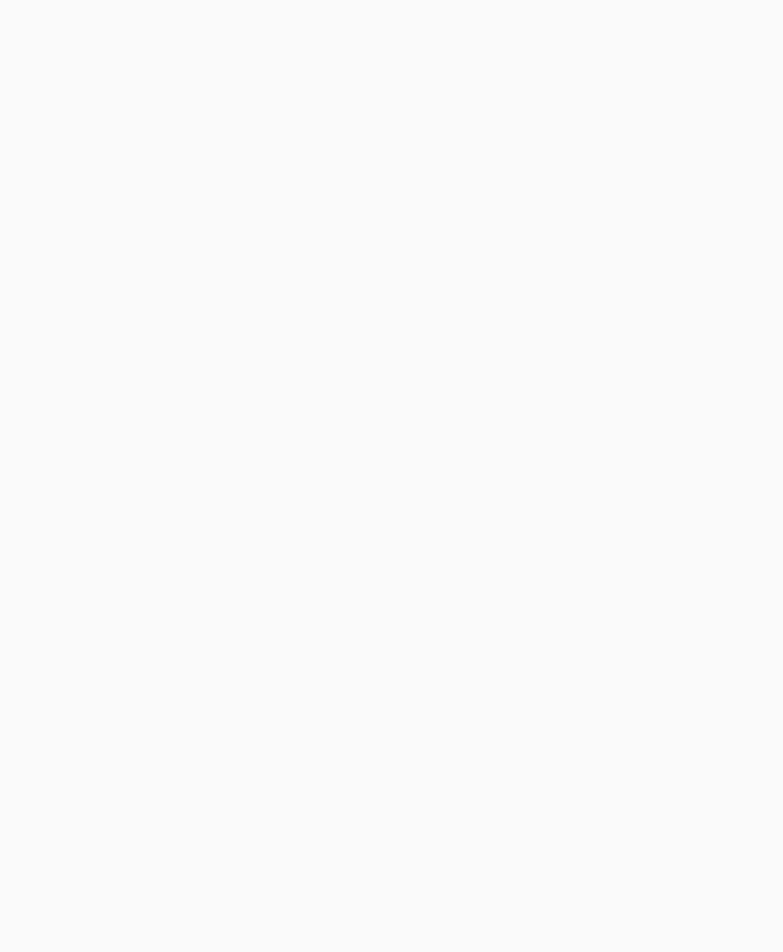
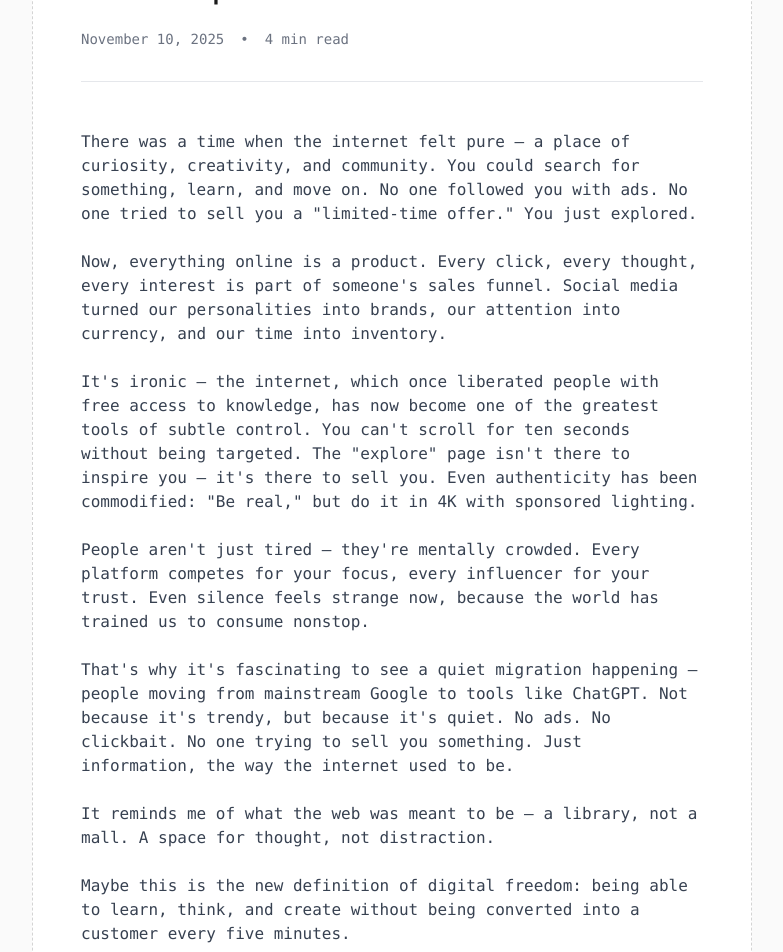
Before and after one commit to Marlvin12/personal, a Next.js app: page /blogs/internet-library-to-marketplace in a window 1280 px wide. Before the commit this address had no page. Shown: the part 300-1252 px from the top of the page, without its empty margins (248-1031 px from the left). Before the commit the page ends 800 px from the top, so only its background shows below. Built offline with nearby package versions, Linux system fonts and the light colour scheme.

Commit message:
Add three new essays: Living More and Loving More, The Internet Used to Be a Library, and Life Is Easy

```diff
--- a/app/blogs/[slug]/page.tsx
+++ b/app/blogs/[slug]/page.tsx
@@ -11,6 +11,54 @@ const essays: Record<
     content: string[]
   }
 > = {
+  'living-more-loving-more': {
+    title: 'Living More and Loving More',
+    date: 'November 10, 2025',
+    readTime: '3 min read',
+    content: [
+      `Somewhere along the way, someone lied.`,
+      `They sold us the wrong dream — that success means screens, schedules, and status. That to matter, we have to constantly do more, own more, post more.`,
+      `But I've been taking time away — long days camping, hiking, sitting under trees, and just breathing. And dang, man… someone really lied.`,
+      `Out there, where there's no Wi-Fi, no notifications, and no pressure to perform, life feels real again. You notice how food tastes better when you're hungry, how laughter feels deeper when you're not rushing, how people — your parents, your friends, even strangers — start to matter again.`,
+      `We've all been tricked into caring about things that don't. Followers, fashion, titles, opinions. We scroll through other people's lives while forgetting to live our own. But the truth is simple: We don't need more stuff. We need more moments. We don't need to be more liked. We need to be more loving.`,
+      `Living more isn't about doing more — it's about being present. Loving more isn't about saying it — it's about showing up.`,
+      `So yeah, someone lied. But we don't have to keep believing it. All we have to do is unplug, step outside, and remember what really matters — to live more, and love more.`,
+    ],
+  },
+  'internet-library-to-marketplace': {
+    title: 'The Internet Used to Be a Library, Now It\'s a Marketplace',
+    date: 'November 10, 2025',
+    readTime: '4 min read',
+    content: [
+      `There was a time when the internet felt pure — a place of curiosity, creativity, and community. You could search for something, learn, and move on. No one followed you with ads. No one tried to sell you a "limited-time offer." You just explored.`,
+      `Now, everything online is a product. Every click, every thought, every interest is part of someone's sales funnel. Social media turned our personalities into brands, our attention into currency, and our time into inventory.`,
+      `It's ironic — the internet, which once liberated people with free access to knowledge, has now become one of the greatest tools of subtle control. You can't scroll for ten seconds without being targeted. The "explore" page isn't there to inspire you — it's there to sell you. Even authenticity has been commodified: "Be real," but do it in 4K with sponsored lighting.`,
+      `People aren't just tired — they're mentally crowded. Every platform competes for your focus, every influencer for your trust. Even silence feels strange now, because the world has trained us to consume nonstop.`,
+      `That's why it's fascinating to see a quiet migration happening — people moving from mainstream Google to tools like ChatGPT. Not because it's trendy, but because it's quiet. No ads. No clickbait. No one trying to sell you something. Just information, the way the internet used to be.`,
+      `It reminds me of what the web was meant to be — a library, not a mall. A space for thought, not distraction.`,
+      `Maybe this is the new definition of digital freedom: being able to learn, think, and create without being converted into a customer every five minutes.`,
+      `The same principle applies to life itself. Freedom — whether in the real world or online — isn't about owning more, it's about filtering less.`,
+      `And maybe, just maybe, the most radical thing left to do is to be unreachable, unbranded, and unbothered — to live and think without selling yourself in the process.`,
+    ],
+  },
+  'life-is-easy': {
+    title: 'Life Is Easy If We Make It That Way',
+    date: 'November 10, 2025',
+    readTime: '6 min read',
+    content: [
+      `I've lived half my life in Zimbabwe and half in the United States, and that contrast has taught me one thing: life is easy if we make it that way.`,
+      `In Zimbabwe, people are happy. They laugh loudly, dance freely, and live slowly. According to mainstream media, they're "poor." But I've realized the world often equates not having with unhappiness, as if peace only exists behind a credit score.`,
+      `My grandparents built their home in one month — mortar bricks molded by my cousins, a few bags of cement, and pure teamwork. No debt. No mortgage. Just family and freedom. Meanwhile, in America, you can build the same house — maybe even better — but you'll spend thirty years paying for it. That's when I understood what true freedom is.`,
+      `Freedom isn't having more than yesterday; it's having enough for today. My grandparents grow their food, raise chickens and cattle, and live without alarm clocks or rent reminders. They are rich — not in money, but in time.`,
+      `When I traveled to Europe, I saw a glimpse of that same rhythm. People would smoke after lunch, sip tea, and spend hours in conversation. They weren't racing life; they were living it. Life is meant to be experienced — not traded away for a house you'll only own for a decade before you die.`,
+      `Growing up, I didn't know about clothing labels. We wore whatever our parents bought — hand-me-downs, second-hand shirts from the open market, my dad's old coat, my brother's jeans that no longer fit him. It wasn't a lack of money; it was a lack of obsession. We didn't measure worth in logos.`,
+      `Then I got my first phone at twenty, and the world changed. Suddenly, I could see what everyone else owned — their Jordans, their cars, their vacations. I began to want what they had, not because I needed it, but because I didn't want to feel less. Just like C.S. Lewis wrote in "The Inner Ring," I was peeling the onion — chasing a place among people who didn't even know I existed.`,
+      `By twenty-two, I realized I was going nowhere. I had to course-correct. So I went back to my roots — to simplicity. Now, I wear plain shirts that cost a dollar, thrifted jeans, and a peaceful conscience. I'm not embarrassed — that's how I was raised. And it's liberating.`,
+      `Because I've learned that: Happiness is peace of mind, not possessions. Freedom is control over your time, not your image. Success is alignment between your values and your actions — not your follower count.`,
+      `In the end, life isn't supposed to be a race. It's supposed to be a rhythm — something you live with intention, not exhaustion.`,
+      `So yes, life is easy — if we make it that way. But it requires unlearning what the world told us to chase, and remembering what our grandparents never forgot: you don't need more to live better; you just need enough.`,
+    ],
+  },
   'success-is-a-numbers-game': {
     title: 'Success Is a Numbers Game — Nothing More',
     date: 'November 9, 2025',
--- a/app/blogs/page.tsx
+++ b/app/blogs/page.tsx
@@ -7,6 +7,27 @@ export const metadata: Metadata = {
 }
 
 const essays = [
+  {
+    id: 'living-more-loving-more',
+    title: 'Living More and Loving More',
+    excerpt: 'Somewhere along the way, someone lied. They sold us the wrong dream — that success means screens, schedules, and status. That to matter, we have to constantly do more, own more, post more.',
+    date: 'November 10, 2025',
+    readTime: '3 min read',
+  },
+  {
+    id: 'internet-library-to-marketplace',
+    title: 'The Internet Used to Be a Library, Now It\'s a Marketplace',
+    excerpt: 'There was a time when the internet felt pure — a place of curiosity, creativity, and community. You could search for something, learn, and move on. No one followed you with ads.',
+    date: 'November 10, 2025',
+    readTime: '4 min read',
+  },
+  {
+    id: 'life-is-easy',
+    title: 'Life Is Easy If We Make It That Way',
+    excerpt: 'I\'ve lived half my life in Zimbabwe and half in the United States, and that contrast has taught me one thing: life is easy if we make it that way.',
+    date: 'November 10, 2025',
+    readTime: '6 min read',
+  },
   {
     id: 'success-is-a-numbers-game',
     title: 'Success Is a Numbers Game — Nothing More',
```
